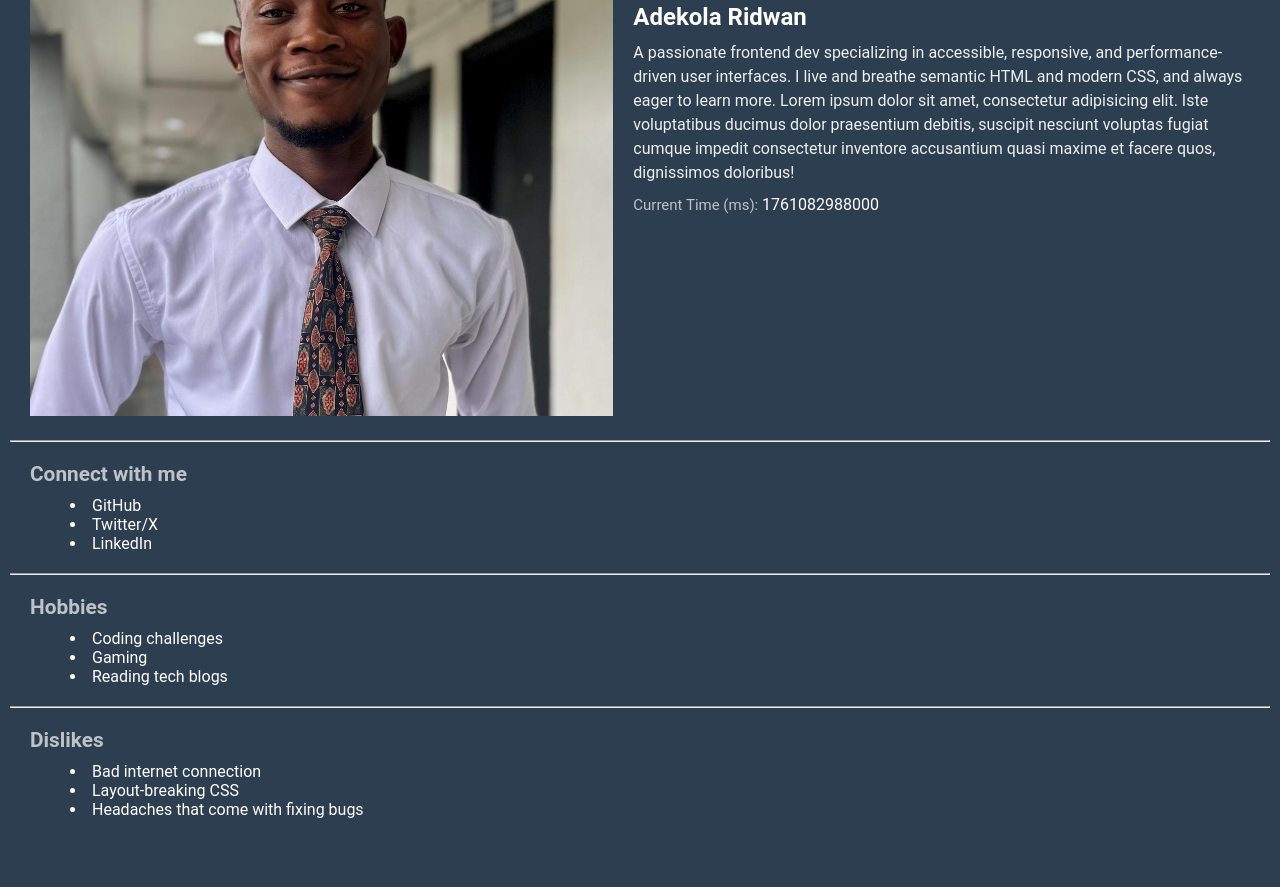
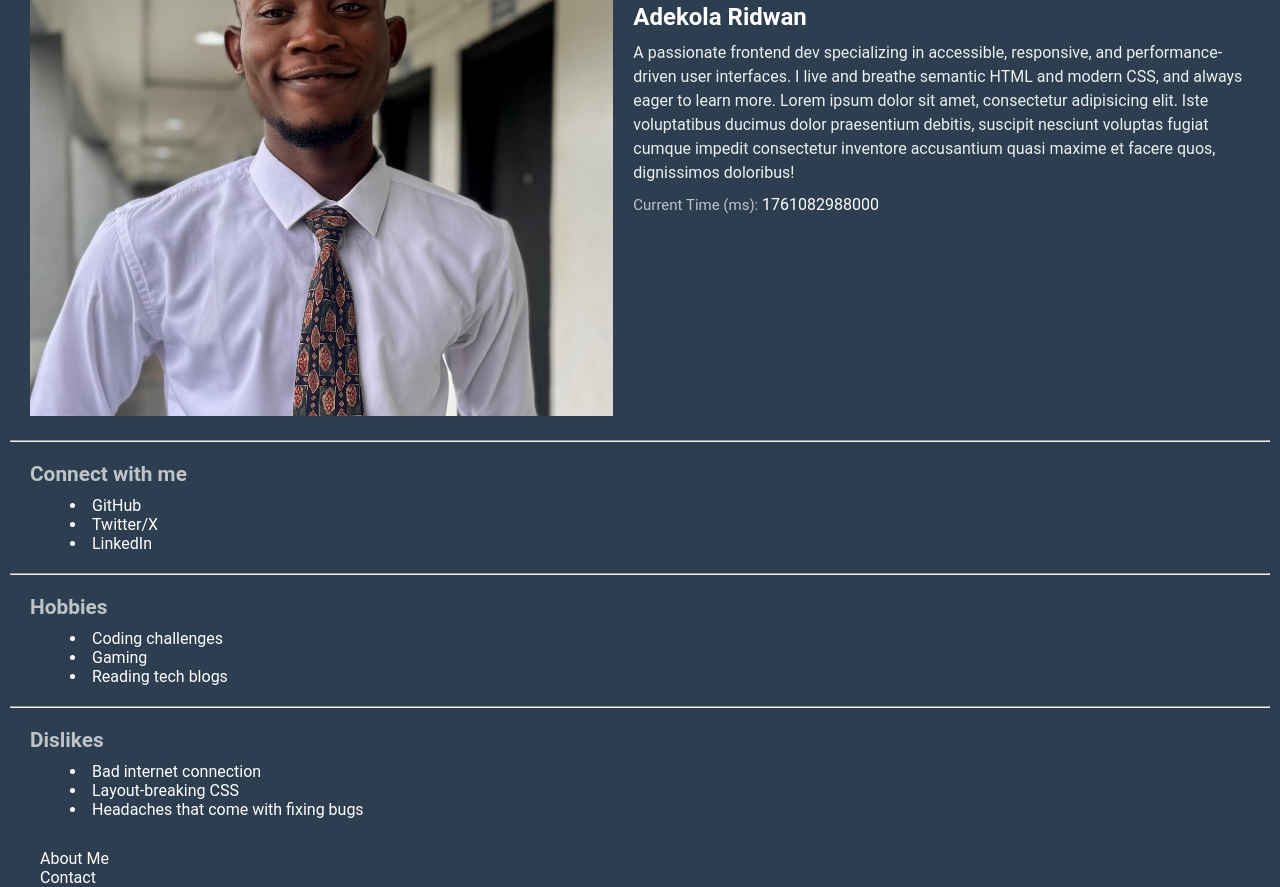
Before and after one commit to JustRhidwan/stage0_Profile-card-task, a plain HTML site: page index.html in a window 1280 px wide. Shown: the part 234-1121 px from the top of the page. Before the commit the page ends 1083 px from the top, so only its background shows below. Drawn offline with Linux system fonts and the light colour scheme.

Commit message:
Add navigation links to index.html
Added navigation links to the profile card.

```diff
--- a/index.html
+++ b/index.html
@@ -6,7 +6,7 @@
     <title>Profile Card</title>
     <link rel="stylesheet" href="style.css">
 </head>
-<body>
+<body id="home">
 
     <article class="profile-card" data-testid="test-profile-card">
 
@@ -97,6 +97,10 @@
 
     </article>
 
+    <ul class="navigation-links" data-testid="test-navigation-links">
+        <li><a href="aboutMe.html" data-testid="test-nav-about-link" target="_blank">About Me</a></li>
+        <li><a href="contactpage.html" data-testid="test-nav-contact-link" target="_blank">Contact</a></li>
+    </ul>
     <script src="script.js"></script>
 </body>
 </html>
```
